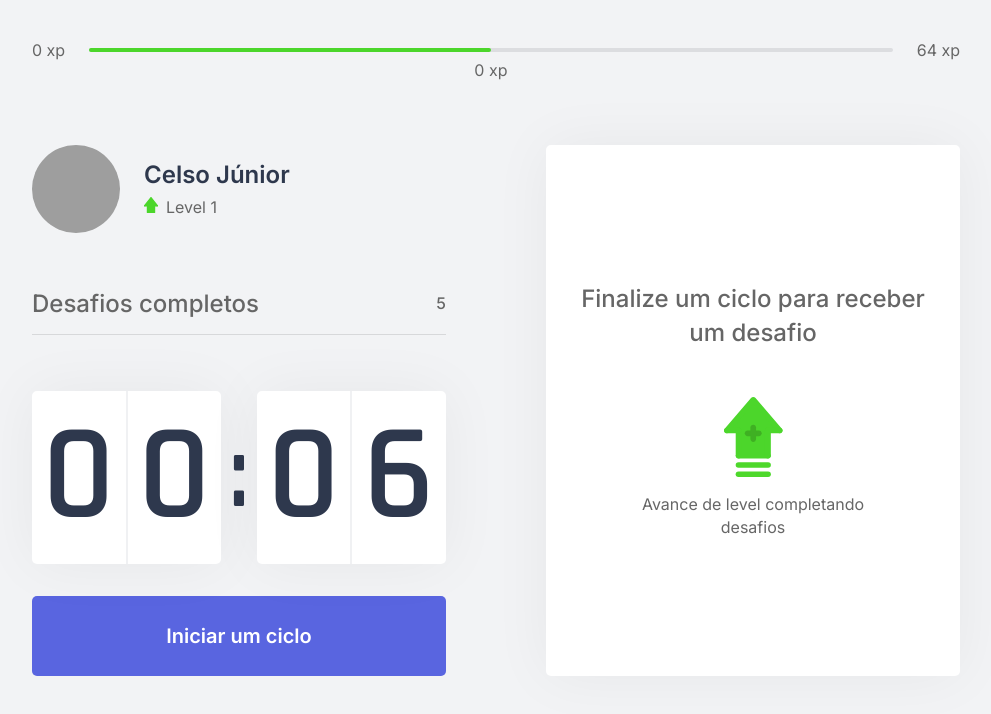
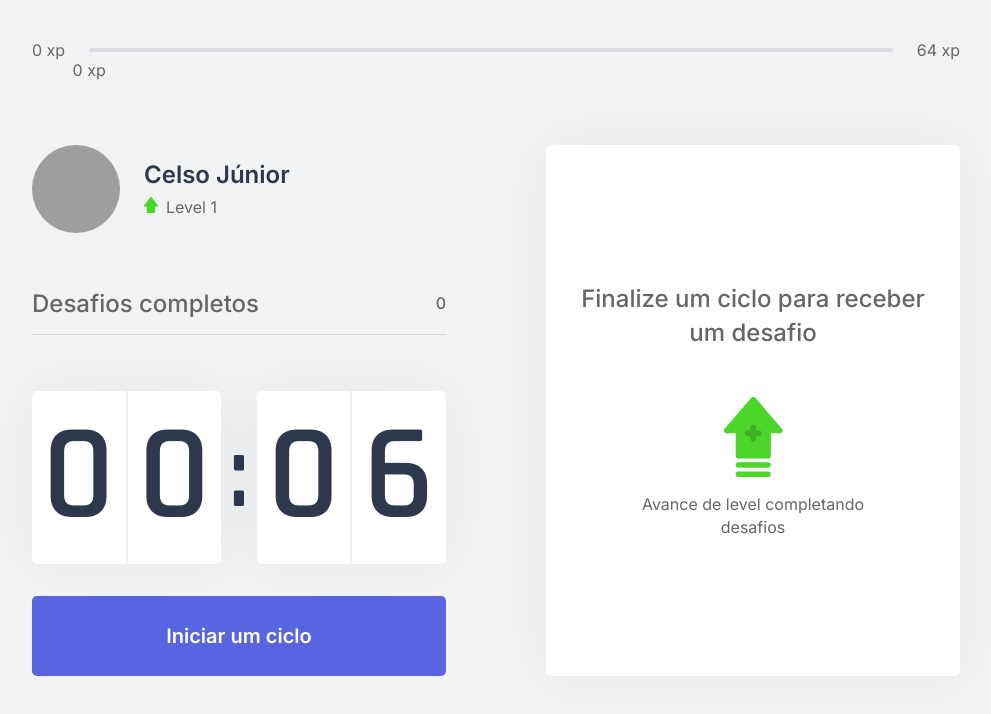
Before and after one commit to Gubeal/move-it, a Next.js app in the folder moveit-next/: page / in a window 1280 px wide. Shown: the top 714 px of the page, without its empty margins (144-1135 px from the left). Built offline with nearby package versions, Linux system fonts and the light colour scheme; grey boxes are pictures that could not be loaded.

Commit message:
Implement funcionality experience bar

```diff
--- a/moveit-next/src/components/CompletedChallenges.tsx
+++ b/moveit-next/src/components/CompletedChallenges.tsx
@@ -1,10 +1,14 @@
+import { useContext } from 'react';
+import { ChallengesContext } from '../contexts/ChallengeContext';
 import styles from '../styles/components/CompletedChallenges.module.css';
 
 export function CompletedChallenges() {
+  const { challengesCompleted } = useContext(ChallengesContext);
+
   return (
     <div className={styles.completedChallengesContainer}>
       <span>Desafios completos</span>
-      <span>5</span>
+      <span>{challengesCompleted}</span>
     </div>
   );
 }
--- a/moveit-next/src/components/ExperienceBar.tsx
+++ b/moveit-next/src/components/ExperienceBar.tsx
@@ -5,12 +5,14 @@ import styles from '../styles/components/ExperienceBar.module.css'
 export function ExperienceBar(){
   const { currentExperience, experienceToNextLevel } = useContext(ChallengesContext);
 
+  const percentToNextLevel = Math.round(currentExperience * 100) / experienceToNextLevel;
+
   return (
     <header className={styles.experienceBar}>
       <span>0 xp</span>
       <div>
-        <div style={{width: '50%'}}></div>
-        <span className={styles.currentExperience} style={{ left:'50%' }}>
+        <div style={{width: `${percentToNextLevel}%`}}></div>
+        <span className={styles.currentExperience} style={{ left:`${percentToNextLevel}%` }}>
           {currentExperience} xp
         </span>
       </div>
```
